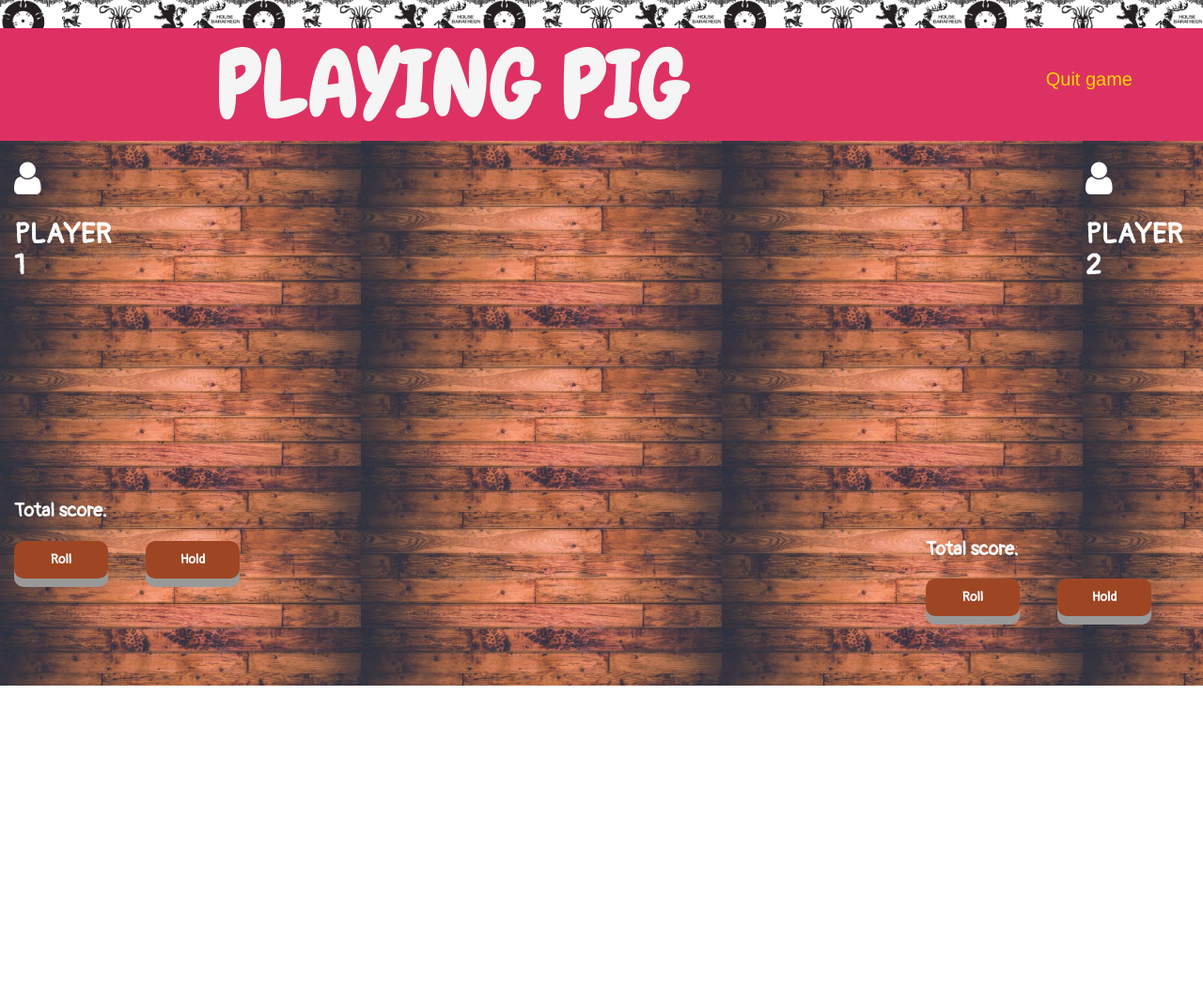
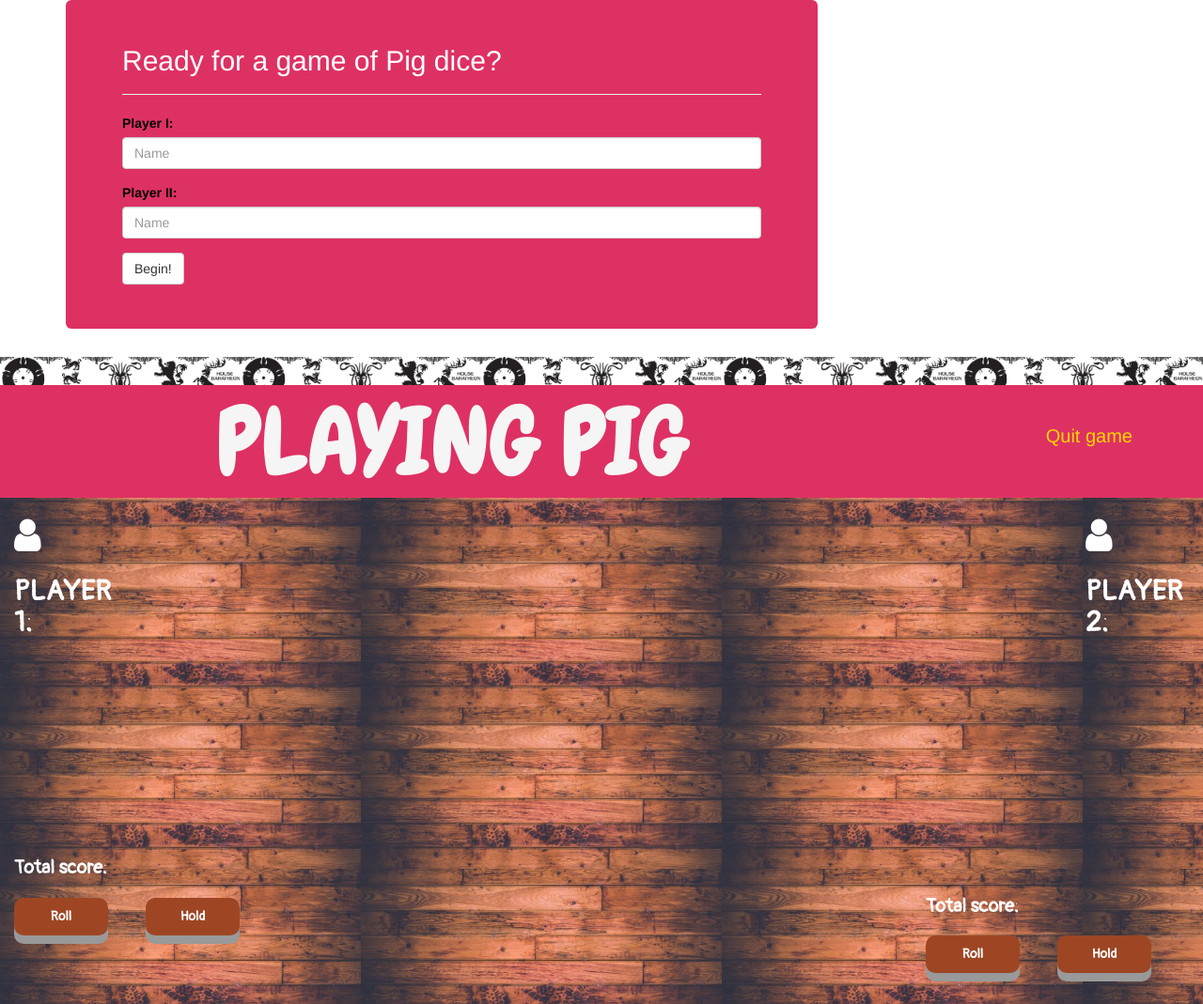
Before and after one commit to kisseradjo/Pig-dice-game, a plain HTML site: page index.html in a window 1280 px wide. Shown: the top 1069 px of the page at 94% size. Before the commit the page ends 800 px from the top, so only its background shows below. Drawn offline with Linux system fonts and the light colour scheme.

Commit message:
Add opening form and further developments to css and html

```diff
--- a/css/styles.css
+++ b/css/styles.css
@@ -1,5 +1,20 @@
 body {
   color: inherit;
+}
+
+.jumbotron {
+  width: 800px;
+  height: 350px;
+  background-size: 100vh;
+  background-color: #DE3163;
+}
+
+.page-header {
+  margin-top: -20px;
+}
+
+h2 {
+  color: white;
 }
 
 h1 {
--- a/index.html
+++ b/index.html
@@ -14,6 +14,28 @@
 </head>
 
 <body>
+  <div class="pop-up-menu container">
+    <div class="jumbotron">
+      <div class="page-header">
+        <h2>Ready for a game of Pig dice?</h2></div>
+      <form id="Name-of-Player1">
+        <div class="form-group">
+          <label for="player1Name">Player I:</label>
+          <input required class="NameplayerI form-control" type="text" placeholder="Name">
+        </div>
+      </form>
+      <form id="Name-of-Player2">
+        <div class="form-group">
+          <label for="player2Name">Player II:</label>
+          <input required class="NameplayerII form-control" type="text" placeholder="Name">
+        </div>
+      </form>
+      <button id="begin" class="btn-default btn">Begin!</button></div>
+  </div>
+
+
+
+
   <div class="part-1"></div>
   <div class="part1">
     <div class="col-md-7">
@@ -25,9 +47,9 @@
   </div>
   <div class="players">
     <div class="col-md-6">
-      <div class="player1">
+      <div class="player1" id="first-player">
         <form class="score">
-          <div class="form-group"><label for="score"><i class="fa fa-user" aria-hidden="true"></i><p><strong><h2>PLAYER 1</h2></strong><p></label>
+          <div class="form-group"><label for="score"><i class="fa fa-user" aria-hidden="true"></i><p><strong><h2>PLAYER 1:<span id="Name-of-Player1"><span></h2></strong><p></label>
             <output id="score" type="text"></div>
         </form>
     </div>
@@ -40,9 +62,9 @@
   </div>
 
   <div class="col-md-6">
-    <div class="player2">
+    <div class="player2" id="second-player">
         <form class="score">
-          <div class="form-group"><label for="score"><i class="fa fa-user" aria-hidden="true"></i><p><strong><h2>PLAYER 2</h2></strong><p></label>
+          <div class="form-group"><label for="score"><i class="fa fa-user" aria-hidden="true"></i><p><strong><h2>PLAYER 2:<span id = "Name-of-player2"><span></h2></strong><p></label>
             <output id="total" type="text"></div>
         </form>
       </div>
--- a/js/scripts.js
+++ b/js/scripts.js
@@ -0,0 +1,2 @@
+var player1 = "";
+var player2 = "";
```
